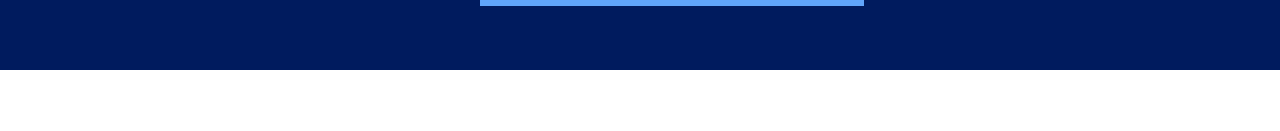
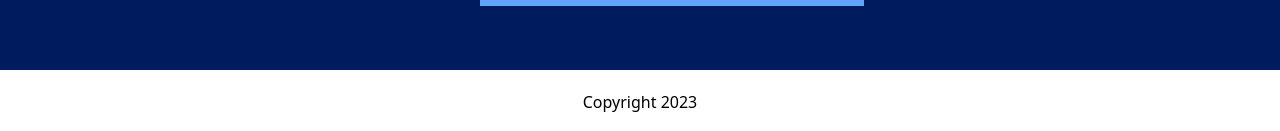
Before and after one commit to cozyCodr/deploy_portfolio, a React (Vite) app: page / in a window 1280 px wide. Shown: the part 2655-2786 px from the top of the page. Before the commit the page ends 2725 px from the top, so only its background shows below. Built offline with nearby package versions, Linux system fonts and the light colour scheme.

Commit message:
create Copyright component

```diff
--- a/src/App.jsx
+++ b/src/App.jsx
@@ -3,6 +3,7 @@ import Main from "./components/Main";
 import Work from "./components/Work";
 import Projects from "./components/Projects";
 import Contact from "./components/Contact";
+import Copyright from "./components/Copyright";
 
 function App() {
   return (
@@ -12,6 +13,7 @@ function App() {
       <Work />
       <Projects />
       <Contact />
+      <Copyright />
     </div>
   );
 }
--- /dev/null
+++ b/src/components/Copyright.jsx
@@ -0,0 +1,12 @@
+import React from "react";
+
+const Copyright = () => {
+  return (
+    <div className="flex justify-center p-5">
+      Copyright
+      {" " + new Date().getFullYear()}
+    </div>
+  );
+};
+
+export default Copyright;
```
